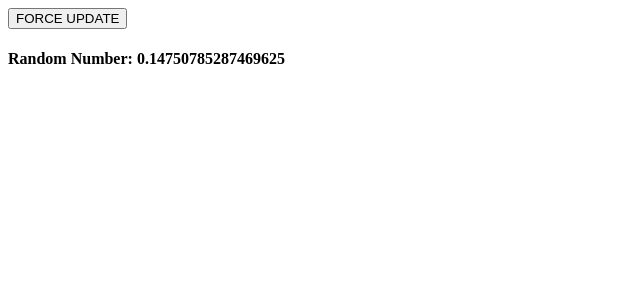
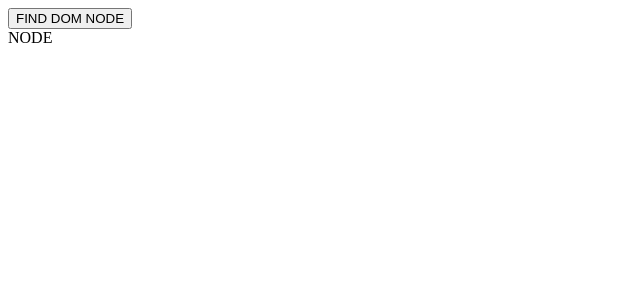
Before and after one commit to jacksoncafazzo/tutorialpoint_reactApp, a React app: page / in a window 1280 px wide. Shown: the top 300 px of the page, without its empty margins (0-640 px from the left). Built offline with nearby package versions, Linux system fonts and the light colour scheme.

Commit message:
change DOM element by id when button clicks

```diff
--- a/App.jsx
+++ b/App.jsx
@@ -1,25 +1,23 @@
 import React from 'react';
+import ReactDOM from 'react-dom';
 
 class App extends React.Component {
   constructor() {
     super();
 
-    this.state = {
-    data: []
-    }
-
-    this.forceUpdateHandler = this.forceUpdateHandler.bind(this);
+    this.getDomNodeHandler = this.findDomNodeHandler.bind(this);
   };
 
-  forceUpdateHandler() {
-    this.forceUpdate();
+  findDomNodeHandler() {
+    var myDiv = document.getElementById('myDiv');
+    ReactDOM.findDOMNode(myDiv).style.color = 'green';
   };
 
   render() {
     return (
       <div>
-        <button onClick={this.forceUpdateHandler}>FORCE UPDATE</button>
-        <h4>Random Number: {Math.random()}</h4>
+        <button onClick={this.findDomNodeHandler}>FIND DOM NODE</button>
+        <div id="myDiv">NODE</div>
       </div>
     );
   }
```
